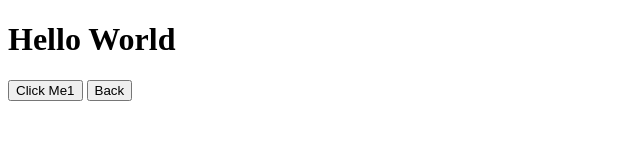
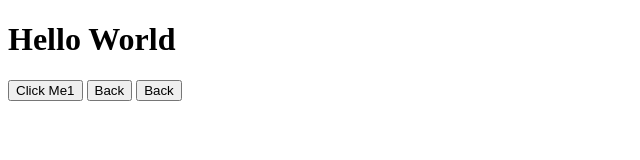
Before and after one commit to fardileven/testing-git, a plain HTML site: page index.html in a window 1280 px wide. Shown: the whole page, without its empty margins (0-640 px from the left). Drawn offline with Linux system fonts and the light colour scheme.

Commit message:
new edit
just edit for example

```diff
--- a/index.html
+++ b/index.html
@@ -8,6 +8,8 @@
 <h1 id="demo">Hello World</h1>
 <button type="button" onclick="document.getElementById('demo').innerHTML = 'Hello JavaScript'">Click Me1</button>
 <button type="button" onclick="document.getElementById('demo').innerHTML = 'Hello World'">Back</button>
+<button type="button" onclick="document.getElementById('demo').innerHTML = 'Hello You'">Back</button>
+
   <template>
 
   </template>
```
